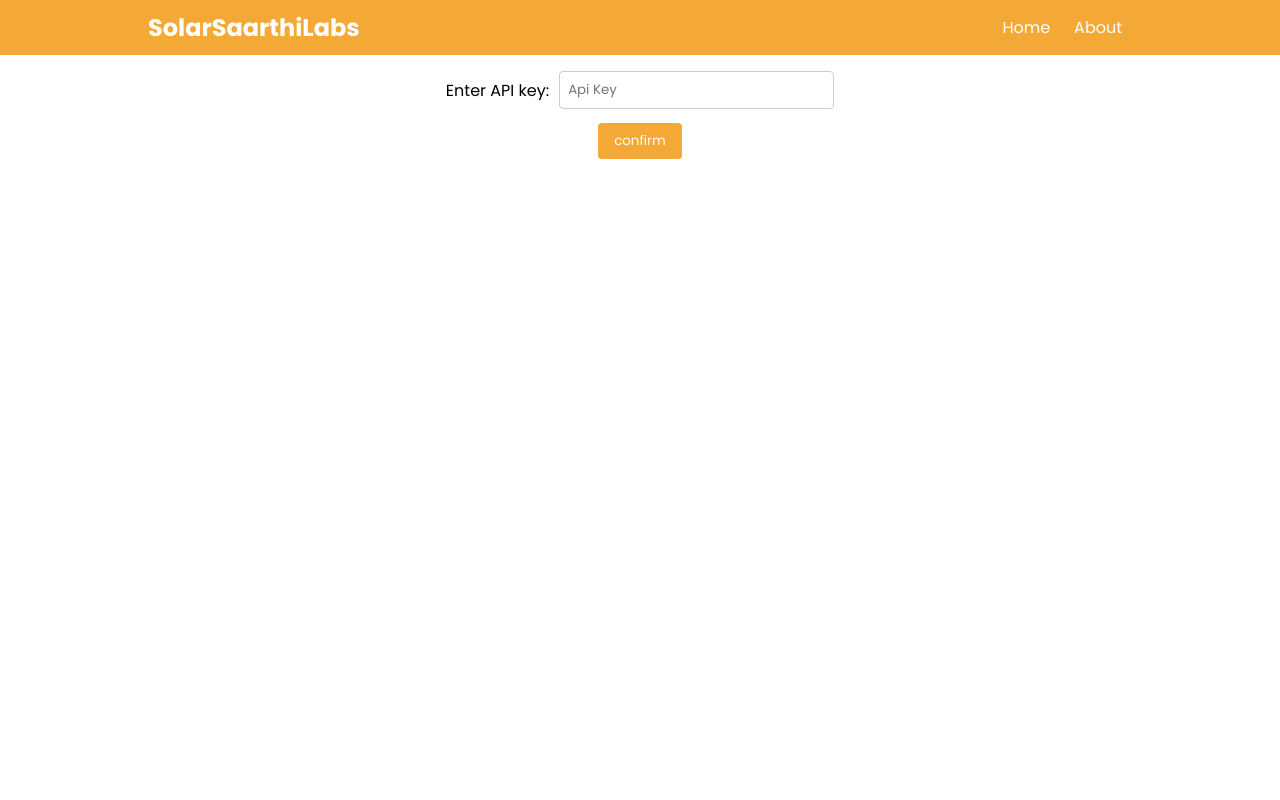
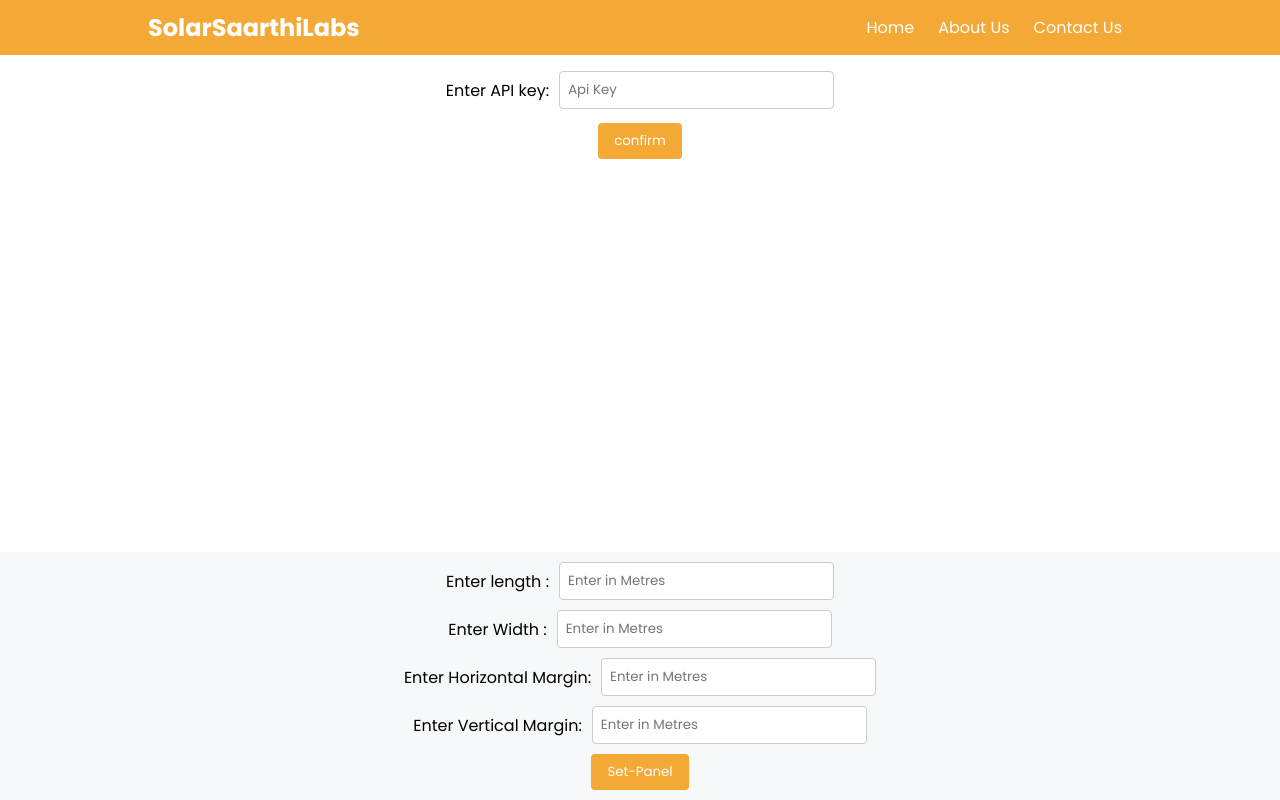
Before and after one commit to Ashishgit33/SolarSaarthi, a plain HTML site: page index.html in a window 1280 px wide. Drawn offline with Linux system fonts and the light colour scheme.

Commit message:
contact us page , about us page, set penel form

```diff
--- a/index.html
+++ b/index.html
@@ -22,7 +22,8 @@
         <div class="logo">SolarSaarthiLabs</div>
         <ul class="menu">
           <li><a href="#">Home</a></li>
-          <li><a href="#">About</a></li>
+          <li><a href="/About.html">About Us</a></li>
+          <li><a href="/contactus.html">Contact Us</a></li>
         </ul>
       </div>
     </nav>
@@ -51,6 +52,29 @@
 
       <div class="button-group"><button class="locate-btn">Locate</button></div>
     </div>
+
+    <div class="setpanel-form">
+      <div class="input-group">
+        <label for="panel-length">Enter length :</label
+        ><input type="number" id="length" placeholder="Enter in Metres" />
+      </div>
+      <div class="input-group">
+        <label for="panel-width">Enter Width :</label
+        ><input type="number" id="width" placeholder="Enter in Metres" />
+      </div>
+      <div class="input-group">
+        <label for="hmargin">Enter Horizontal Margin:</label
+        ><input type="number" id="horizontal" placeholder="Enter in Metres" />
+      </div>
+      <div class="input-group">
+        <label for="vmargin">Enter Vertical Margin:</label
+        ><input type="number" id="vertical" placeholder="Enter in Metres" />
+      </div>
+
+      <div class="button-group">
+        <button class="set-btn">Set-Panel</button>
+      </div>
+    </div>
     <!-- <script
       async
       src="https://maps.googleapis.com/maps/api/js?key=AIzaSyCnb8Vd0iFcpwrnr2fNm_v0bnXNXaIyZEY&libraries=drawing,geometry&callback=initMap"
--- a/style.css
+++ b/style.css
@@ -73,6 +73,14 @@ nav .container {
   align-items: center;
   padding: 10px;
 }
+
+.setpanel-form{
+  display: flex;
+  flex-direction: column;
+  background-color: #f6f8fa;
+  align-items: center;
+  padding: 10px;
+  }
 
 
 .input-group {
```
Also changed, not shown: About.html (added, +9 -0 lines), contactus.html (added, +5 -0 lines).
